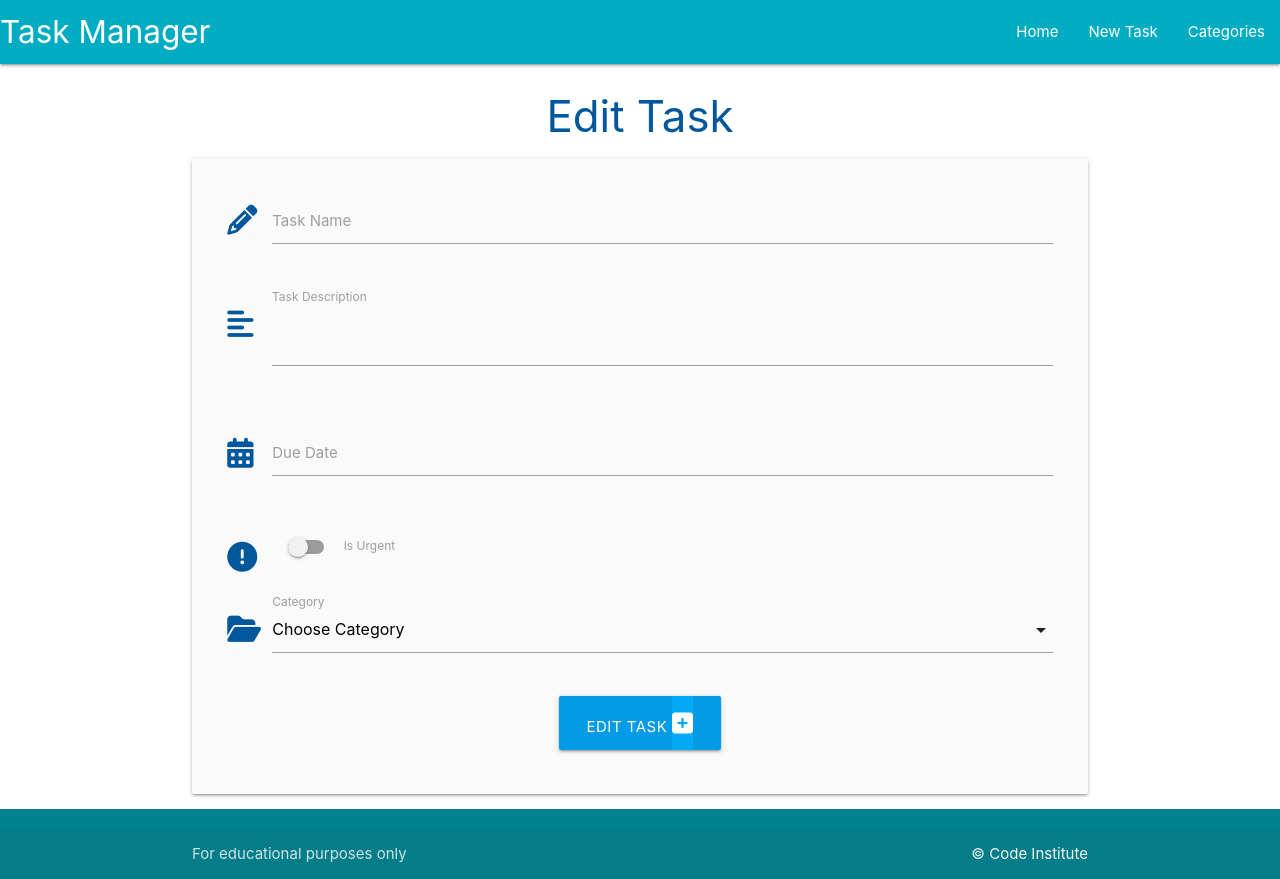
After one commit to Martin-kod/Task-Manager-Walkthrough, a Flask app: template taskmanager/templates/edit_task.html in a window 1280 px wide. The commit adds this page. Run offline with Flask 3, Linux system fonts and the light colour scheme; the template is opened without the code that fills it, so the values that code supplies are empty.

Commit message:
Last additions

```diff
--- a/taskmanager/templates/add_task.html
+++ b/taskmanager/templates/add_task.html
@@ -1,9 +1,9 @@
 {% extends "base.html" %} {% block content %}
 
-<h3 class="light-blue-text text-darken-4 center-align">Add Task</h3>
+<h3 class="light-blue-text text-darken-4 center-align">Edit Task</h3>
 
 <div class="row card-panel grey lighten-5">
-    <form class="col s12" method="POST" action="{{ url_for('add_task') }}">
+    <form class="col s12" method="POST" action="{{ url_for('edit_task') }}">
         <!-- task name -->
         <div class="row">
             <div class="input-field col s12">
--- /dev/null
+++ b/taskmanager/templates/edit_task.html
@@ -0,0 +1,112 @@
+{% extends "base.html" %} {% block content %}
+
+<h3 class="light-blue-text text-darken-4 center-align">Edit Task</h3>
+
+<div class="row card-panel grey lighten-5">
+  <form
+    class="col s12"
+    method="POST"
+    action="{{ url_for('edit_task', task_id=task.id) }}"
+  >
+    <!-- task name -->
+    <div class="row">
+      <div class="input-field col s12">
+        <i class="fas fa-pencil-alt prefix light-blue-text text-darken-4"></i>
+        <input
+          name="task_name"
+          id="task_name"
+          value="{{ task.task_name }}"
+          minlength="3"
+          maxlength="50"
+          type="text"
+          class="validate"
+          required
+        />
+        <label for="task_name">Task Name</label>
+      </div>
+    </div>
+    <!-- task description -->
+    <div class="row">
+      <div class="input-field col s12">
+        <i class="fas fa-align-left prefix light-blue-text text-darken-4"></i>
+        <textarea
+          name="task_description"
+          id="task_description"
+          minlength="3"
+          maxlength="200"
+          type="text"
+          class="materialize-textarea validate"
+          required
+        >
+        {{ task.task_description }}
+        </textarea>
+        <label for="task_description">Task Description</label>
+      </div>
+    </div>
+    <!-- Due date -->
+    <div class="row">
+      <div class="input-field col s12">
+        <i class="fas fa-calendar-alt prefix light-blue-text text-darken-4"></i>
+        <input
+          name="due_date"
+          id="due_date"
+          type="text"
+          value="{{ task.due_date.strftime("%d %B, %Y") }}"
+          class="datepicker validate"
+          required
+        />
+        <label for="due_date">Due Date</label>
+      </div>
+    </div>
+    <!-- is urgent -->
+    <div class="row">
+      <div class="input-field col s12">
+        <div class="switch">
+          <i
+            class="fas fa-exclamation-circle prefix light-blue-text text-darken-4"
+          ></i>
+          <label for="is_urgent">
+            {% if task.is_urgent == True %}
+            <input id="is_urgent" name="is_urgent" type="checkbox" checked/>
+            {% else %}
+            <input id="is_urgent" name="is_urgent" type="checkbox" />
+            {% endif %}
+
+            <span class="lever"></span>
+            Is Urgent
+          </label>
+        </div>
+      </div>
+    </div>
+    <!-- category id -->
+    <div class="row">
+      <div class="input-field col s12">
+        <i class="fas fa-folder-open prefix light-blue-text text-darken-4"></i>
+        <select name="category_id" id="category_id" class="validate" required>
+          <option value="" disabled selected>Choose Category</option>
+          {% for category in categories %}
+            {% if category == task.category %}
+                <option value="{{ category.id }}" selected>
+                    {{ category.category_name }}
+                </option>
+            {% endif %}
+            <option value="{{ category.id }}">
+                {{ category.category_name }}
+            </option>
+          {% endfor %}
+        </select>
+        <label for="category_id">Category</label>
+      </div>
+    </div>
+    <!-- submit button -->
+    <div class="row">
+      <div class="col s12 center-align">
+        <button type="submit" class="btn-large light-blue darken-1">
+          Edit Task <i class="fas fa-plus-square light-blue"></i>
+        </button>
+      </div>
+    </div>
+  </form>
+</div>
+
+{% endblock %}
--- a/taskmanager/templates/tasks.html
+++ b/taskmanager/templates/tasks.html
@@ -25,7 +25,12 @@
         <div class="collapsible-body">
             <strong>{{ task.category }}</strong>
             <p>{{ task.task_description }}</p>
+            <div class="card-action">
+                <a href="{{ url_for('edit_task', task_id=task.id) }}" class="btn green accent-4">Edit</a>
+                <a href="{{ url_for('delete_task', task_id=task.id) }}" class="btn red">Delete</a>
+            </div>
         </div>
+
     </li>
     {% endfor %}
 </ul>
```
Also changed, not shown: taskmanager/routes.py (+23 -0 lines).
